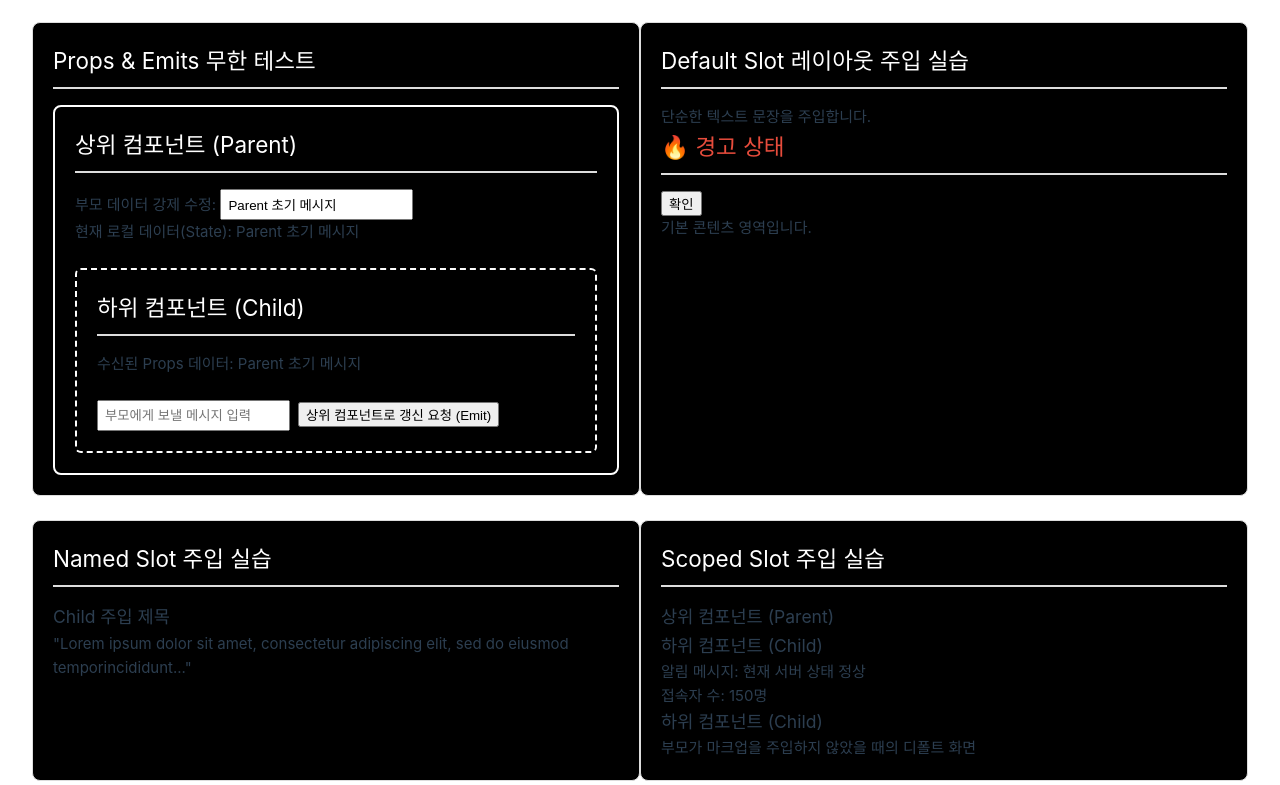
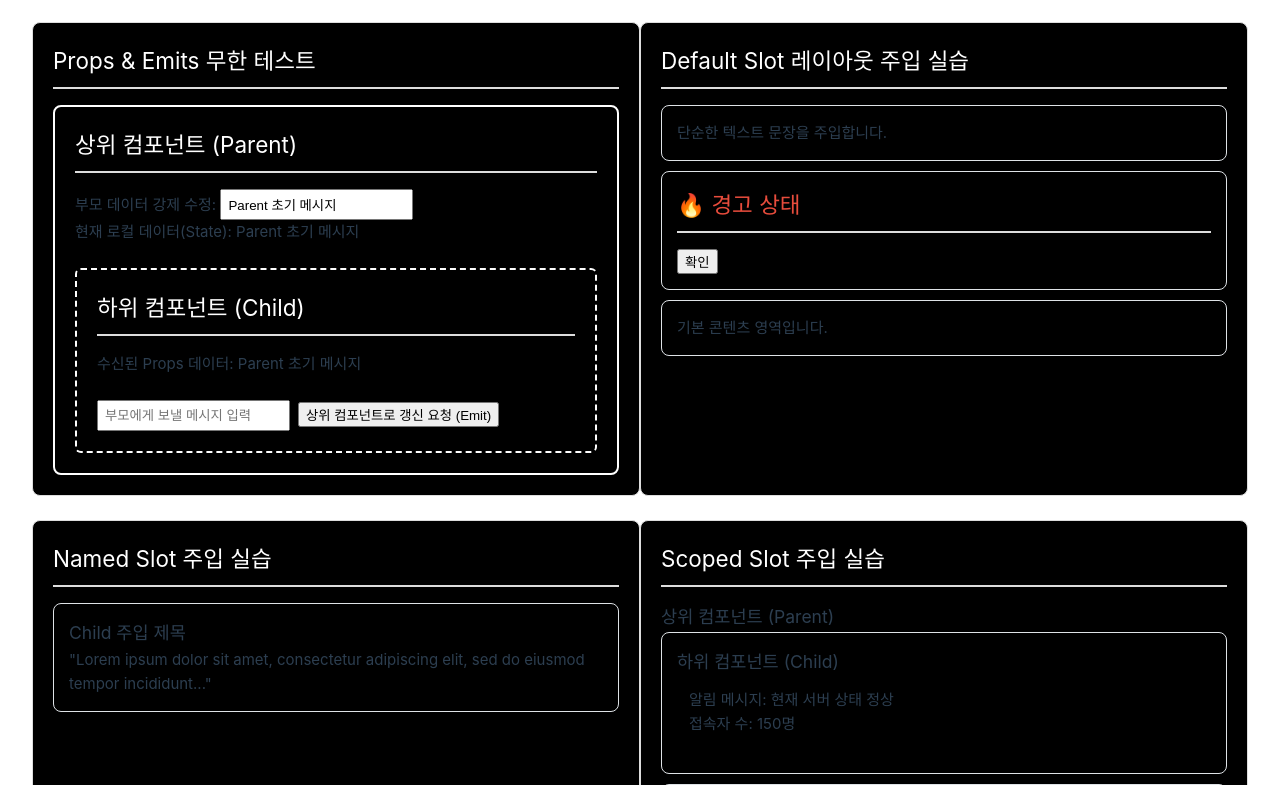
Before and after one commit to rkdgml3577/skala-vue, a Vue app: page / in a window 1280 px wide. Shown: the part 5235-6020 px from the top of the page. Built offline with nearby package versions, Linux system fonts and the light colour scheme.

Commit message:
SlotChild CSS 추가

```diff
--- a/src/components/SlotDefaultChild.vue
+++ b/src/components/SlotDefaultChild.vue
@@ -5,3 +5,14 @@
     </slot>
   </div>
 </template>
+
+<style scoped>
+.base-card {
+  border: 1px solid #dee2e6;
+  border-radius: 8px;
+  padding: 15px;
+  margin-bottom: 10px;
+  background: #000;
+  box-shadow: 0 2px 4px rgba(0, 0, 0, 0.05);
+}
+</style>
--- a/src/components/SlotNamedChild.vue
+++ b/src/components/SlotNamedChild.vue
@@ -8,3 +8,14 @@
     </main>
   </div>
 </template>
+
+<style scoped>
+.base-card {
+  border: 1px solid #dee2e6;
+  border-radius: 8px;
+  padding: 15px;
+  margin-bottom: 10px;
+  background: #000;
+  box-shadow: 0 2px 4px rgba(0, 0, 0, 0.05);
+}
+</style>
--- a/src/components/SlotNamedParent.vue
+++ b/src/components/SlotNamedParent.vue
@@ -1,6 +1,7 @@
 <script setup>
 import SlotNamedChild from "./SlotNamedChild.vue";
 </script>
+
 <template>
   <div class="practice-section">
     <h2>Named Slot 주입 실습</h2>
@@ -10,7 +11,7 @@ import SlotNamedChild from "./SlotNamedChild.vue";
       </template>
       <p>
         "Lorem ipsum dolor sit amet, consectetur adipiscing elit, sed do eiusmod
-        temporincididunt..."
+        tempor incididunt..."
       </p>
     </SlotNamedChild>
   </div>
--- a/src/components/SlotScopedChild.vue
+++ b/src/components/SlotScopedChild.vue
@@ -1,9 +1,11 @@
 <script setup>
 import { ref } from "vue";
+
 // 하위 컴포넌트 내부에서 관리하는 2개의 서로 다른 기본형 데이터
 const message = ref("현재 서버 상태 정상");
 const userCount = ref(150);
 </script>
+
 <template>
   <div class="base-card">
     <h3>하위 컴포넌트 (Child)</h3>
@@ -12,3 +14,14 @@ const userCount = ref(150);
     </slot>
   </div>
 </template>
+
+<style scoped>
+.base-card {
+  border: 1px solid #dee2e6;
+  border-radius: 8px;
+  padding: 15px;
+  margin-bottom: 10px;
+  background: #000;
+  box-shadow: 0 2px 4px rgba(0, 0, 0, 0.05);
+}
+</style>
--- a/src/components/SlotScopedParent.vue
+++ b/src/components/SlotScopedParent.vue
@@ -1,6 +1,7 @@
 <script setup>
 import SlotScopedChild from "./SlotScopedChild.vue";
 </script>
+
 <template>
   <div class="practice-section">
     <h2>Scoped Slot 주입 실습</h2>
@@ -14,3 +15,12 @@ import SlotScopedChild from "./SlotScopedChild.vue";
     <SlotScopedChild> </SlotScopedChild>
   </div>
 </template>
+
+<style scoped>
+.display-panel {
+  background-color: #000;
+  padding: 12px;
+  border-radius: 6px;
+  margin-bottom: 10px;
+}
+</style>
```
